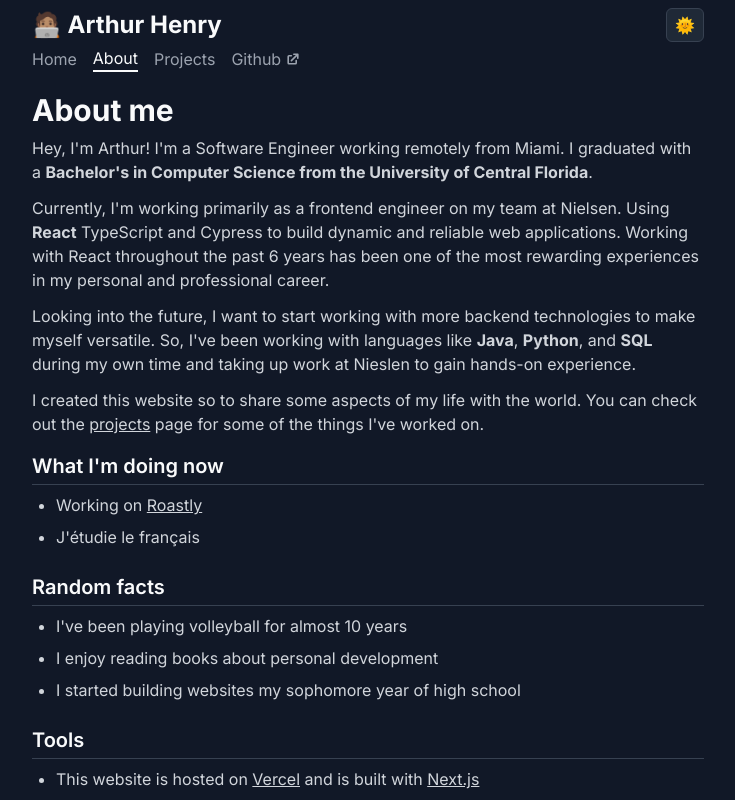
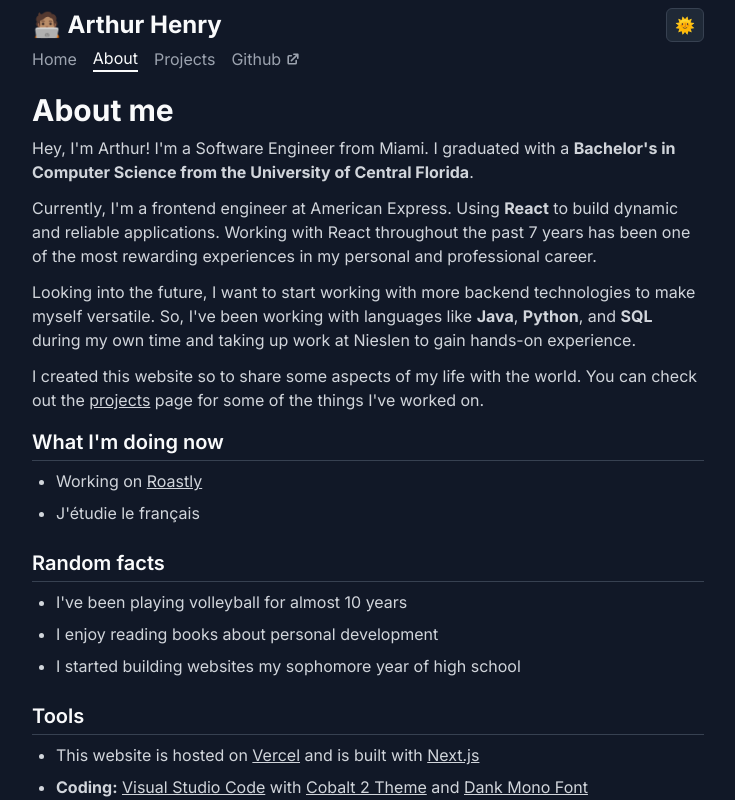
Before and after one commit to ArthurWHenry/arthurhenry.dev, a Next.js app: page /about in a window 1280 px wide. Shown: the top 800 px of the page, without its empty margins (272-1007 px from the left). Built offline with nearby package versions, Linux system fonts and the light colour scheme.

Commit message:
feat: updating about me

```diff
--- a/src/pages/about.tsx
+++ b/src/pages/about.tsx
@@ -28,8 +28,8 @@
             </div>
             <div className="space-y-3 text-gray-700 dark:text-gray-300">
               <p>
-                Hey, I&apos;m Arthur! I&apos;m a Software Engineer working
-                remotely from Miami. I graduated with a{" "}
+                Hey, I&apos;m Arthur! I&apos;m a Software Engineer from Miami. I
+                graduated with a{" "}
                 <b>
                   Bachelor&apos;s in Computer Science from the University of
                   Central Florida
@@ -37,11 +37,11 @@
                 .
               </p>
               <p>
-                Currently, I&apos;m working primarily as a frontend engineer on
-                my team at Nielsen. Using <b>React</b> TypeScript and Cypress to
-                build dynamic and reliable web applications. Working with React
-                throughout the past 6 years has been one of the most rewarding
-                experiences in my personal and professional career.
+                Currently, I&apos;m a frontend engineer at American Express.
+                Using <b>React</b> to build dynamic and reliable applications.
+                Working with React throughout the past 7 years has been one of
+                the most rewarding experiences in my personal and professional
+                career.
               </p>
               <p>
                 Looking into the future, I want to start working with more
--- a/src/pages/index.tsx
+++ b/src/pages/index.tsx
@@ -29,9 +29,9 @@
                 👋 Hey, I&apos;m Arthur!
               </p>
               <p className="text-gray-700 dark:text-gray-300">
-                🏋️ Whether I&apos;m at the gym in the early morning, working on
-                personal projects, or diving into the beauty of the French
-                language, my days are a mix of passion and purpose.
+                🏋️ Whether I&apos;m working out at the gym, working on personal
+                projects, or diving into the beauty of the French language, my
+                days are a mix of passion and purpose.
               </p>
               <p className="text-gray-700 dark:text-gray-300">
                 🎧 Music is my soundtrack, books are my escape, and long walks
```
